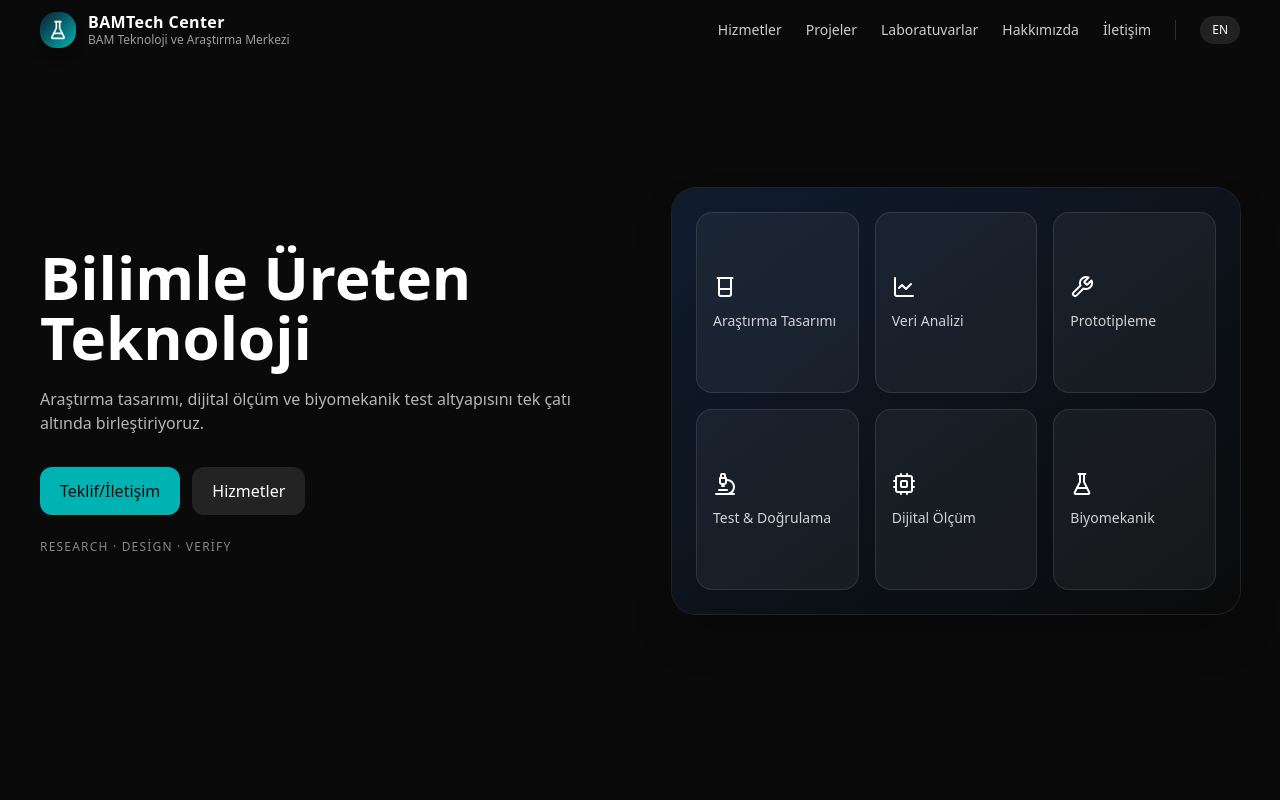
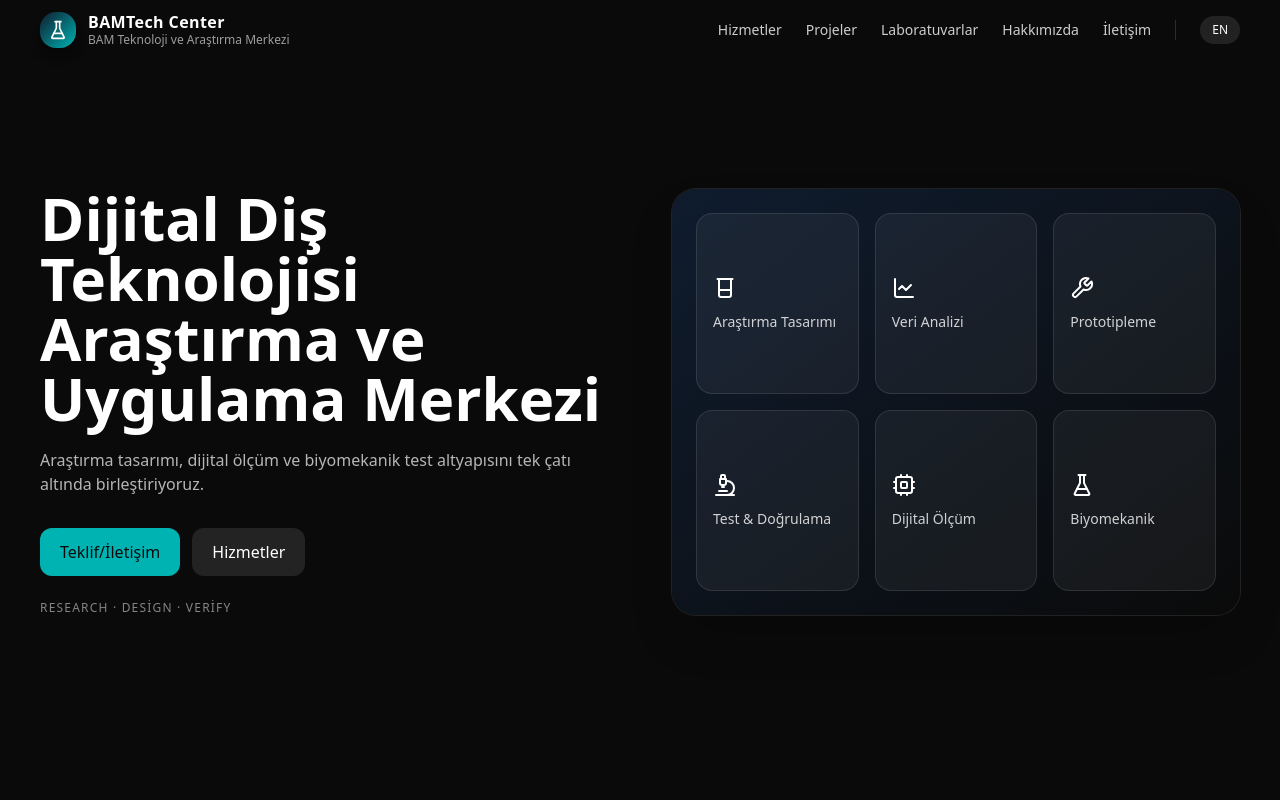
Before and after one commit to munirdemirell/bamtech-center, a React (Vite) app: page / in a window 1280 px wide. Shown: the top 800 px of the page. Built offline with nearby package versions, Linux system fonts and the light colour scheme.

Commit message:
Update bamtech_center_landing_page_tr_en.jsx

```diff
--- a/src/bamtech_center_landing_page_tr_en.jsx
+++ b/src/bamtech_center_landing_page_tr_en.jsx
@@ -5,7 +5,7 @@ import { Beaker, Wrench, LineChart, Cpu, FlaskConical, Microscope, Mail, MapPin,
 // One-file landing page for bamtechcenter.com
 // TailwindCSS + framer-motion + lucide-react
 // Palette: Metallic Navy #0F1C2E, Black #0A0A0A, Cyan/Teal Accent #00B3B3, Light Gray #F4F6F8
-// Slogan: “Bilimle Üreten Teknoloji / Research. Design. Verify.”
+// Slogan: “Dijital Diş Teknolojisi Araştırma ve Uygulama Merkezi / Research. Design. Verify.”
 
 export default function BAMTechLanding() {
   const [lang, setLang] = useState("tr");
@@ -62,7 +62,7 @@ export default function BAMTechLanding() {
         <div className="grid md:grid-cols-2 gap-10 md:gap-16 items-center">
           <motion.div initial={{ opacity: 0, y: 16 }} animate={{ opacity: 1, y: 0 }} transition={{ duration: 0.6 }}>
             <h1 className="text-4xl md:text-6xl font-bold leading-[1.1]">
-              {t("Bilimle Üreten Teknoloji", "Engineering Technology with Science")}
+              {t("Dijital Diş Teknolojisi Araştırma ve Uygulama Merkezi", "Digital Dental Technology & Research Center")}
             </h1>
             <p className="mt-5 text-white/70 max-w-xl">
               {t(
```
